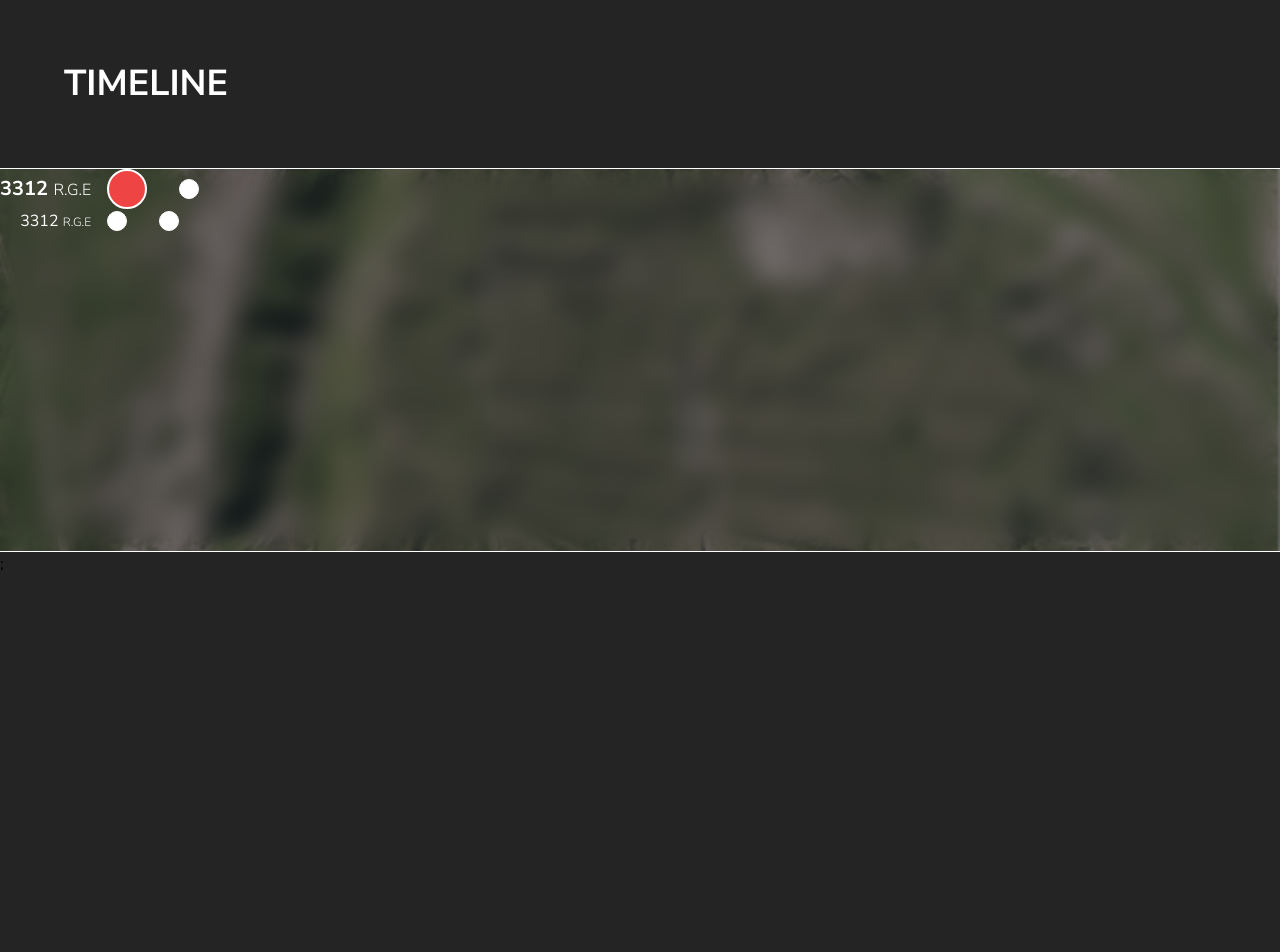
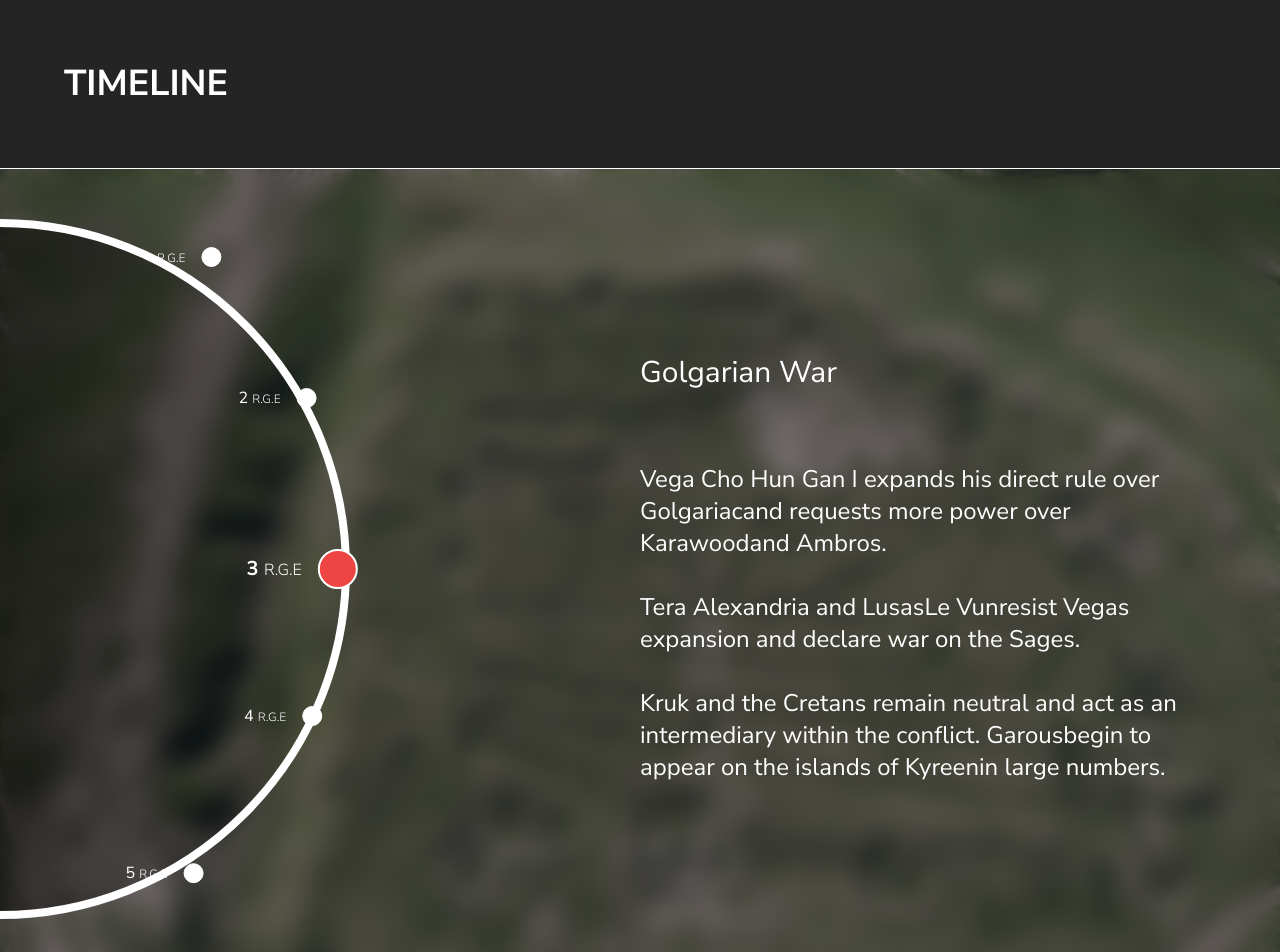
Before and after one commit to muhammadfajartp/grancywoods-web, a React (Vite) app: page / in a window 1280 px wide. Shown: the top 952 px of the page. Before the commit the page ends 800 px from the top, so only its background shows below. Built offline with nearby package versions, Linux system fonts and the light colour scheme.

Commit message:
dot aat circle timeline

```diff
--- a/src/App.jsx
+++ b/src/App.jsx
@@ -1,5 +1,4 @@
 import React from "react";
-import TitleSection from "./components/atoms/TitleSection";
 import History from "./pages/History";
 
 function App() {
--- a/src/components/atoms/ButtonArrowUI.jsx
+++ b/src/components/atoms/ButtonArrowUI.jsx
@@ -0,0 +1,9 @@
+import React from "react";
+import { MdArrowForward, MdArrowBack } from "react-icons/md";
+
+const ButtonArrowUI = (props) => {
+   const { direction } = props;
+   return <div className="border-0 rounded-full w-14 h-14 bg-red-600 flex justify-center items-center">{direction === "next" ? <MdArrowForward size={32} color="white" /> : <MdArrowBack size={32} color="white" />} </div>;
+};
+
+export default ButtonArrowUI;
--- a/src/components/atoms/ImageUI.jsx
+++ b/src/components/atoms/ImageUI.jsx
@@ -0,0 +1,7 @@
+import React from "react";
+import building from "../../../public/building1.jpg";
+const ImageUI = () => {
+   return <img src={building} className=" h-96 w-auto border-0 rounded-lg" />;
+};
+
+export default ImageUI;
--- a/src/components/atoms/TimelineDotUI.jsx
+++ b/src/components/atoms/TimelineDotUI.jsx
@@ -1,15 +1,14 @@
 import React, { useState } from "react";
 
 const TimelineDotUI = (props) => {
-   const { active } = props;
+   const { active, data } = props;
 
    return (
       <div className="flex flex-row justify-center items-center">
-         <p className={` text-white ${active ? "text-xl font-bold" : "text-md font-normal"} `}>
-            3312 <span className={` font-light ${active ? " text-base" : "text-xs"} `}>R.G.E</span>
+         <p className={` text-white font-bold ${active ? "text-xl font-bold" : "text-md font-normal"} `}>
+            {data} <span className={` font-light ${active ? " text-base" : "text-xs"} `}>R.G.E</span>
          </p>
          <div className={`h-10 w-10 mx-4 rounded-full ${active ? "bg-red-500 border-2 border-solid border-white" : "bg-white border border-solid border-white h-5 w-5"}`}></div>
-         <div className="border border-solid border-white h-5 w-5 bg-white rounded-full mx-4"></div>
       </div>
    );
 };
--- a/src/components/atoms/TitleSection.jsx
+++ b/src/components/atoms/TitleSectionUI.jsx
@@ -1,6 +1,6 @@
 import React from "react";
 
-const TitleSection = () => {
+const TitleSectionUI = () => {
    return (
       <React.Fragment>
          <h2 className="text-white text-4xl uppercase font-bold ps-16 pb-16">Timeline</h2>
@@ -8,4 +8,4 @@ const TitleSection = () => {
    );
 };
 
-export default TitleSection;
+export default TitleSectionUI;
--- /dev/null
+++ b/src/components/atoms/WrapperUI.jsx
@@ -0,0 +1,12 @@
+import React from "react";
+
+const WrapperUI = (props) => {
+   const { bgColor = "transparent", children } = props;
+   return (
+      <div style={{ backgroundColor: bgColor }} className=" p-16 border-0 rounded-lg text-white">
+         {children}
+      </div>
+   );
+};
+
+export default WrapperUI;
--- a/src/components/molecules/CircleTimeline.jsx
+++ b/src/components/molecules/CircleTimeline.jsx
@@ -0,0 +1,33 @@
+import React from "react";
+import TimelineDotUI from "../atoms/TimelineDotUI";
+
+const CircleTimeline = () => {
+   return (
+      <div className="relative flex justify-center items-center h-full w-full right-1/2 ">
+         <div className="absolute max-w-[700px] max-h-[700px] px-0 mx-0  w-screen h-full border-8 border-white rounded-full overflow-visible bg-gradient-to-r from-black to-transparent">
+            <div className="absolute top-1/6 right-0 translate-x-1/4 -translate-y-1/2 z-10" style={{ transform: "translate(-130%, 75%)" }}>
+               <TimelineDotUI data={null} />
+            </div>
+
+            {/* TimelineDotUI positioned on the top-right */}
+            <div className="absolute top-1/4 right-0 translate-x-1/2 -translate-y-1/2 z-10" style={{ transform: "translate(-10%, -50%)" }}>
+               <TimelineDotUI data="2" />
+            </div>
+            {/* TimelineDotUI positioned on the right edge of the border */}
+            <div className="absolute top-1/2 right-0 translate-x-1/2 -translate-y-1/2 z-10" style={{ transform: "translate(25%, -50%)" }}>
+               <TimelineDotUI active data="3" />
+            </div>
+            {/* TimelineDotUI positioned on the bottom-right */}
+            <div className="absolute bottom-1/4 right-0 translate-x-1/2 -translate-y-1/2 z-10" style={{ transform: "translate(-4%, -50%)" }}>
+               <TimelineDotUI data="4" />
+            </div>
+
+            <div className="absolute bottom-1/4 right-0 translate-x-1/4 -translate-y-1/2 z-10" style={{ transform: "translate(-130%, 605%)" }}>
+               <TimelineDotUI data="5" />
+            </div>
+         </div>
+      </div>
+   );
+};
+
+export default CircleTimeline;
--- a/src/components/organism/Timeline.jsx
+++ b/src/components/organism/Timeline.jsx
@@ -1,17 +1,44 @@
 import React from "react";
-import TitleSection from "../atoms/TitleSection";
+import TitleSectionUI from "../atoms/TitleSectionUI";
 import TimelineDotUI from "../atoms/TimelineDotUI";
+import ButtonArrowUI from "../atoms/ButtonArrowUI";
+import ImageUI from "../atoms/ImageUI";
+import WrapperUI from "../atoms/WrapperUI";
+import CircleTimeline from "../molecules/CircleTimeline";
 
 const Timeline = () => {
    return (
       <section className=" container pt-16">
-         <TitleSection />
-         <div className="flex flex-row min-h-96 border border-solid border-white border-x-0 bg-[url('/map.jpg')] bg-cover bg-center w-screen relative ">
+         <TitleSectionUI />
+         <div className="flex flex-row min-h-[600px] border border-solid border-white border-x-0 bg-[url('/map.jpg')] bg-cover bg-center w-screen relative ">
             <div className="absolute inset-0 bg-black bg-opacity-50 backdrop-blur-md"></div>
-            <div className="relative z-10">
-               <TimelineDotUI active={true} />
-               <TimelineDotUI />
+            <div className="relative z-10 w-full flex flex-row ">
+               <div className="relative w-1/2 h-screen flex justify-start items-center py-4">
+                  <CircleTimeline />
+               </div>
+               <div className=" w-1/2 h-full flex justify-center items-center px-22">
+                  <div className="pe-24 text-white">
+                     <h2 className="text-3xl">Golgarian War</h2>
+                     <br />
+                     <br />
+                     <br />
+                     <p className=" text-2xl">
+                        Vega Cho Hun Gan I expands his direct rule over Golgariacand requests more power over Karawoodand Ambros.
+                        <br />
+                        <br />
+                        Tera Alexandria and LusasLe Vunresist Vegas expansion and declare war on the Sages.
+                        <br />
+                        <br /> Kruk and the Cretans remain neutral and act as an intermediary within the conflict. Garousbegin to appear on the islands of Kyreenin large numbers.
+                     </p>
+                  </div>
+               </div>
             </div>
+         </div>
+         {/* <ImageUI /> */}
+         <div className=" w-2/5">
+            <WrapperUI bgColor="#476BA8">
+               <p>Lorem ipsum dolor sit amet consectetur adipisicing elit. Nisi tempore placeat ex mollitia voluptatum porro ipsa natus doloribus accusamus adipisci excepturi laboriosam quis suscipit, quisquam laborum iusto tempora! Officia, molestias?</p>
+            </WrapperUI>
          </div>
       </section>
    );
--- a/src/pages/History.jsx
+++ b/src/pages/History.jsx
@@ -1,7 +1,5 @@
 import React from "react";
 import HistoryTemplate from "../components/templates/HistoryTemplate";
-import TitleSection from "../components/atoms/TitleSection";
-import ButtonUI from "../components/atoms/ButtonUI";
 
 const History = () => {
    return (
```
Also changed, not shown: public/building1.jpg (added), src/components/atoms/Wrapper.jsx (deleted).
